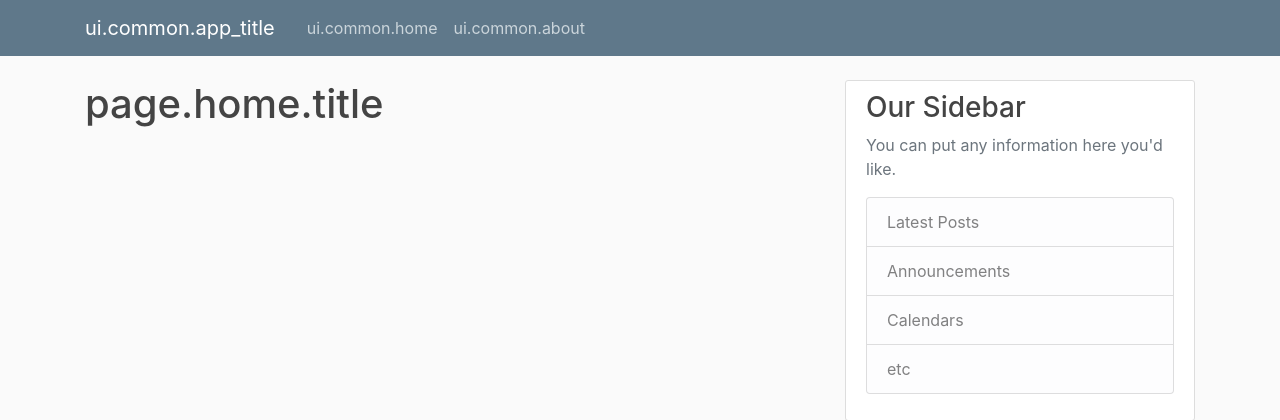
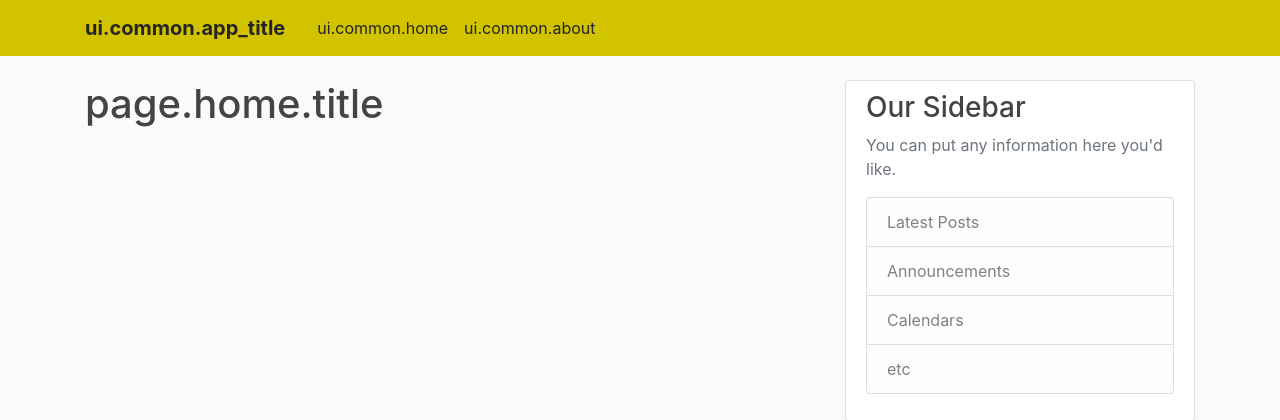
Before and after one commit to Nuhser/PfaKSys, a Flask app: page / in a window 1280 px wide. Shown: the top 420 px of the page. Run offline with Flask 2, Linux system fonts and the light colour scheme; parts of the project's set-up code (start-up, migrations or seed data) failed here and were passed over; some libraries are stand-ins or nearby versions.

Commit message:
Make app more yellow

```diff
--- a/PfaKSys/static/main.css
+++ b/PfaKSys/static/main.css
@@ -9,11 +9,16 @@ h1, h2, h3, h4, h5, h6 {
 }
 
 .bg-steel {
-    background-color: #5f788a;
+    background-color: #d1c300;
+}
+
+.site-header .navbar-brand {
+    color: #242424;
+    font-weight: bold;
 }
 
 .site-header .navbar-nav .nav-link {
-    color: #cbd5db;
+    color: #242424;
 }
 
 .site-header .navbar-nav .nav-link:hover {
```
